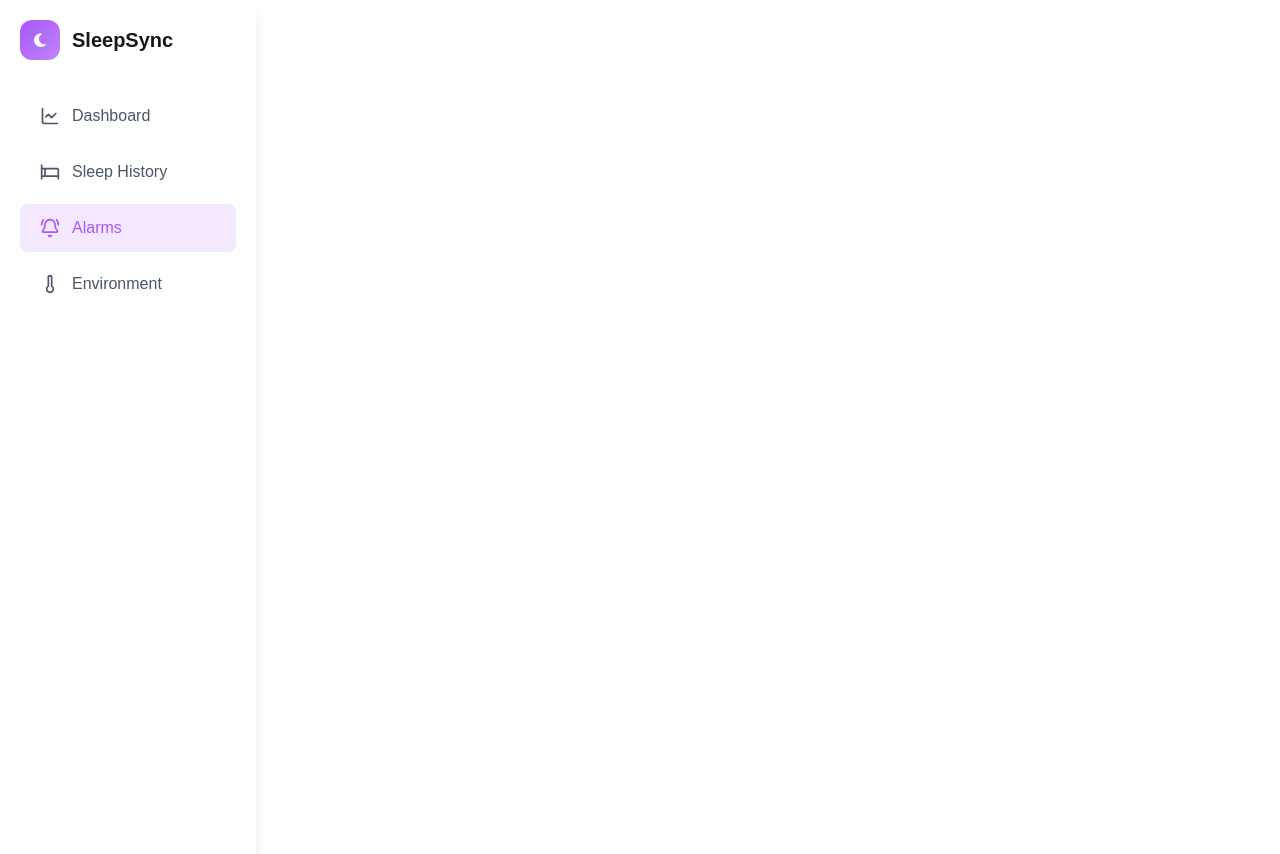
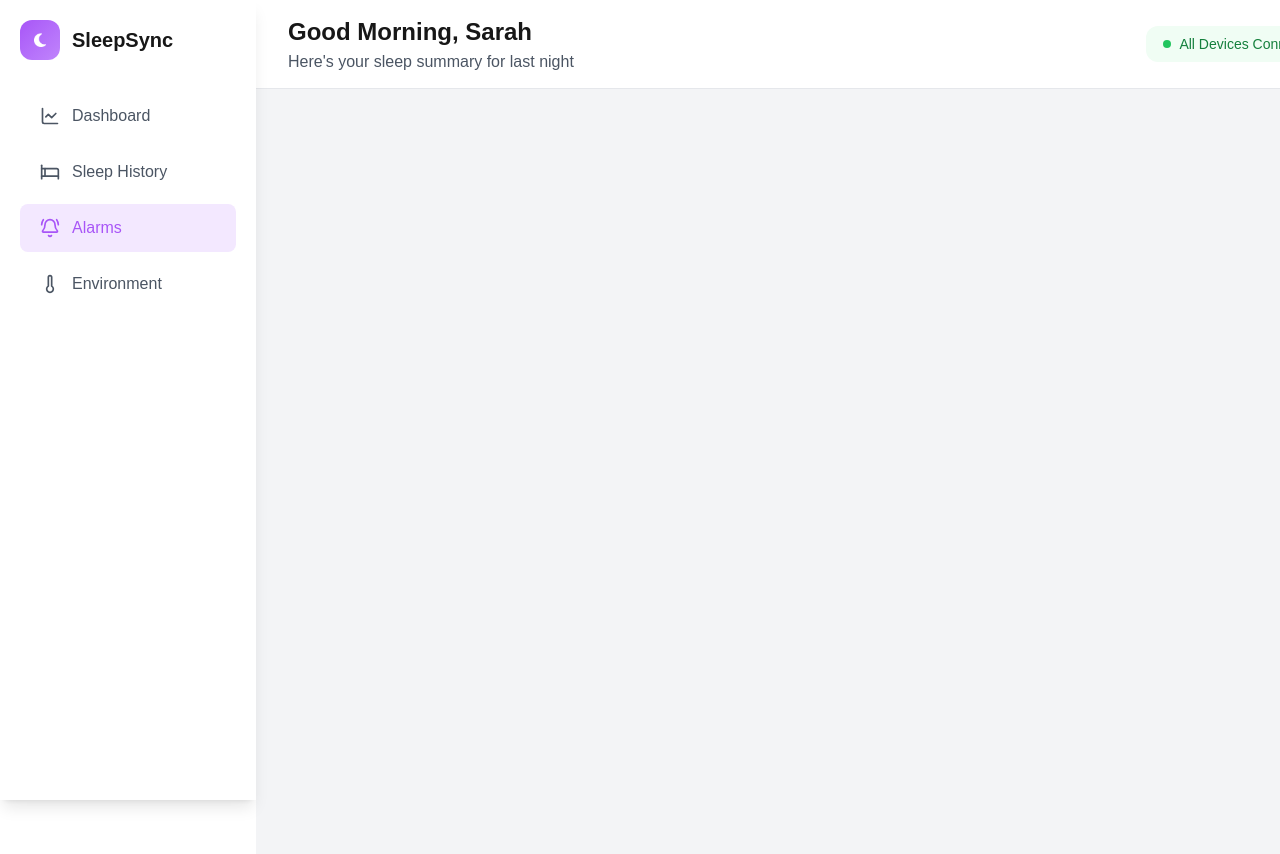
Before and after one commit to HGKXZ/embed-project-sleep-tracker, a Next.js app: page /alarms in a window 1280 px wide. Shown: the top 854 px of the page. Built offline with nearby package versions, Linux system fonts and the light colour scheme.

Commit message:
Add Topbar component and integrate into existing pages

```diff
--- a/src/app/alarms/page.tsx
+++ b/src/app/alarms/page.tsx
@@ -1,9 +1,15 @@
 import Sidebar from "@/components/Sidebar"
+import Topbar from "@/components/Topbar"
 
 export default function Alarms() {
   return (
     <div className="w-[1521px] h-[1521px] flex flex-row">
-        <Sidebar/>
+      <Sidebar/>
+      <div className="flex flex-col w-[1265px] h-[1521px] ml-[256px]">
+        <Topbar/>
+        <div className="w-full h-[1441px] bg-[#F3F4F6] mt-[80px]">
+        </div>
+      </div>
     </div>
   )
 };
--- a/src/app/dashboard/page.tsx
+++ b/src/app/dashboard/page.tsx
@@ -1,9 +1,15 @@
 import Sidebar from "@/components/Sidebar"
+import Topbar from "@/components/Topbar"
 
 export default function SignIn() {
   return (
     <div className="w-[1521px] h-[1521px] flex flex-row">
         <Sidebar/>
+        <div className="flex flex-col w-[1265px] h-[1521px] ml-[256px]">
+          <Topbar/>
+          <div className="w-full h-[1441px] bg-[#F3F4F6] mt-[80px]">
+          </div>
+        </div>
     </div>
   )
 };
--- a/src/app/environment/page.tsx
+++ b/src/app/environment/page.tsx
@@ -1,9 +1,15 @@
 import Sidebar from "@/components/Sidebar"
+import Topbar from "@/components/Topbar"
 
 export default function Environment() {
   return (
     <div className="w-[1521px] h-[1521px] flex flex-row">
-        <Sidebar/>
+      <Sidebar/>
+        <div className="flex flex-col w-[1265px] h-[1521px] ml-[256px]">
+          <Topbar/>
+          <div className="w-full h-[1441px] bg-[#F3F4F6] mt-[80px]">
+            </div>
+          </div>
     </div>
   )
 };
--- a/src/app/sleep-history/page.tsx
+++ b/src/app/sleep-history/page.tsx
@@ -1,9 +1,15 @@
 import Sidebar from "@/components/Sidebar"
+import Topbar from "@/components/Topbar"
 
 export default function SleepHistory() {
   return (
     <div className="w-[1521px] h-[1521px] flex flex-row">
-        <Sidebar/>
+      <Sidebar/>
+      <div className="flex flex-col w-[1265px] h-[1521px] ml-[256px]">
+        <Topbar/>
+        <div className="w-full h-[1441px] bg-[#F3F4F6] mt-[80px]">
+        </div>
+      </div>
     </div>
   )
 };
--- a/src/components/Sidebar.tsx
+++ b/src/components/Sidebar.tsx
@@ -10,7 +10,7 @@ export default function Sidebar() {
     const router = useRouter();
 
     return (
-        <div className="w-[256px] h-full bg-white flex flex-col shadow-lg z-10 p-5">
+        <div className="w-[256px] h-full bg-white flex flex-col shadow-lg z-10 p-5 fixed">
             <div className="flex flex-row items-center">
                 <div className="w-[40px] h-[40px] bg-gradient-to-br from-[#A855F7] to-[#C084FC] rounded-xl mr-3 flex justify-center">
                     <img src="/img/moon.png" alt="Moon Icon" className="w-[12px] h-[14px] self-center my-auto"/>
--- /dev/null
+++ b/src/components/Topbar.tsx
@@ -0,0 +1,26 @@
+"use client"
+
+import { useState } from "react";
+import { Bell, User } from "lucide-react";
+
+export default function Topbar() {
+
+    return (
+        <div className="w-full h-[89px] bg-white border-b border-[#E5E7EB] flex flex-row items-center px-8 fixed">
+            <div className="w-[900px] flex flex-col">
+                <p className="font-inter font-bold text-[24px]">Good Morning, Sarah</p>
+                <p className="font-inter font-regular text-[16px] text-[#4B5563]">Here's your sleep summary for last night</p>
+            </div>
+            <div className="w-[375px] flex flex-row gap-7 items-center">
+                <div className="w-[191px] h-[36px] bg-[#F0FDF4] rounded-xl text-center flex flex-row justify-center items-center gap-2">
+                    <div className="w-[8px] h-[8px] bg-[#22C55E] rounded-full"></div>
+                    <p className="font-inter font-medium text-[14px] text-[#15803D]">All Devices Connected</p>
+                </div>
+                <Bell size={20} className="cursor-pointer"/>
+                <div className="w-[40px] h-[40px] rounded-full bg-[#F3F4F6] flex justify-center items-center">
+                    <User size={20} className="m-2 text-[#6B7280] cursor-pointer"/>
+                </div>
+            </div>
+        </div>
+    )
+};
```
